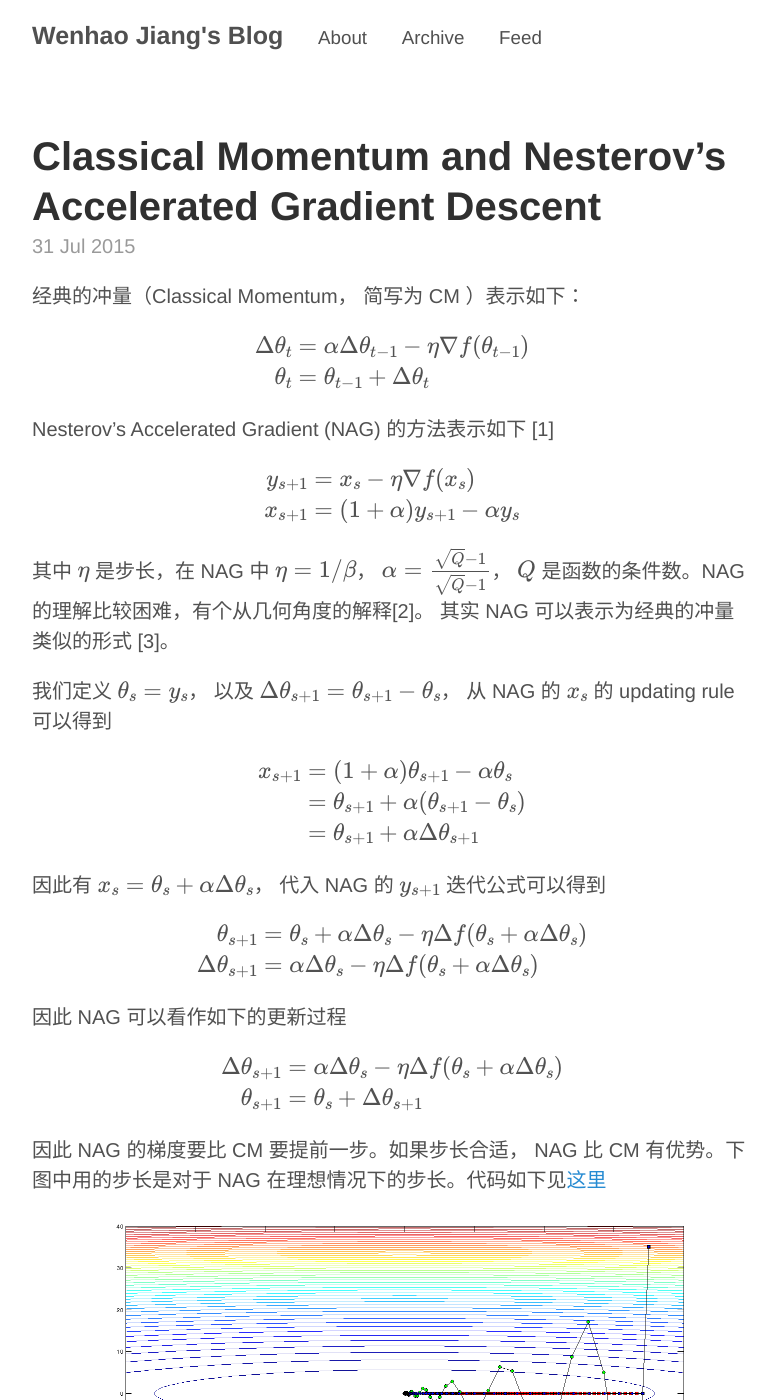
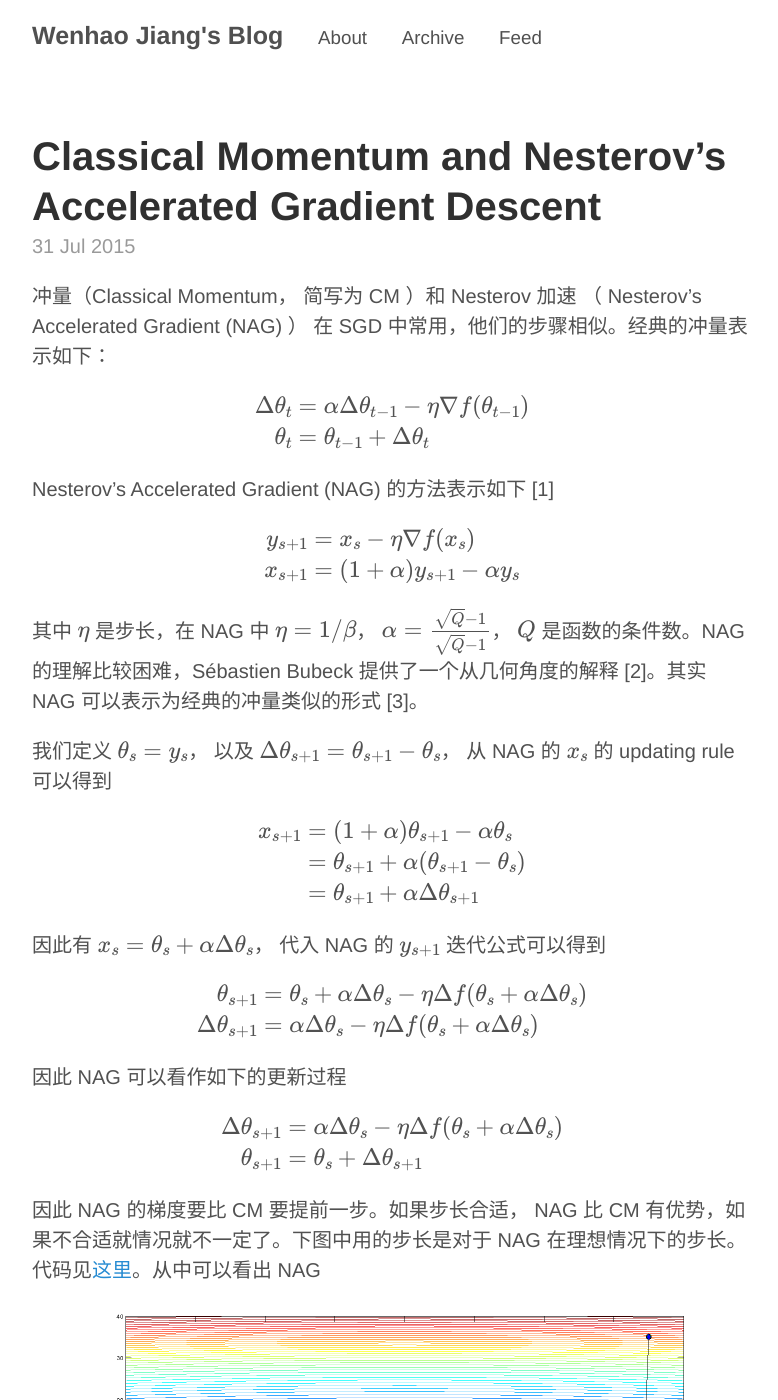
Before and after one commit to bjsc/cswhjiang.github.io, a Jekyll site: the page built from _posts/2015-07-31-nag-and-cm.md, in a window 1280 px wide and 1400 px high. Shown: the whole window, without its empty margins (248-1026 px from the left). Built offline with Jekyll 4.4.1, drawn with Linux system fonts in a browser that asks for light colours; formulas are drawn with MathJax 3; comment, search, counter and statistics services are not loaded.

Commit message:
fix figures

```diff
--- a/_posts/2015-07-31-nag-and-cm.md
+++ b/_posts/2015-07-31-nag-and-cm.md
@@ -4,8 +4,7 @@
 comments: True
 ---
 
-
-经典的冲量（Classical Momentum， 简写为 CM ）表示如下：
+冲量（Classical Momentum， 简写为 CM ）和 Nesterov 加速 （ Nesterov’s Accelerated Gradient (NAG) ） 在 SGD 中常用，他们的步骤相似。经典的冲量表示如下：
 
 $$
 \begin{align}
@@ -23,7 +22,7 @@
 \end{align}
 $$
 
-其中 $$ \eta $$ 是步长，在 NAG 中 $$ \eta = 1/\beta$$， $$\alpha = \frac{\sqrt{Q}-1}{\sqrt{Q}-1} $$， $$ Q$$ 是函数的条件数。NAG 的理解比较困难，有个从几何角度的解释[2]。 其实 NAG 可以表示为经典的冲量类似的形式 [3]。
+其中 $$ \eta $$ 是步长，在 NAG 中 $$ \eta = 1/\beta$$， $$\alpha = \frac{\sqrt{Q}-1}{\sqrt{Q}-1} $$， $$ Q$$ 是函数的条件数。NAG 的理解比较困难，Sébastien Bubeck 提供了一个从几何角度的解释 [2]。其实 NAG 可以表示为经典的冲量类似的形式 [3]。
 
 
 我们定义 $$ \theta_s = y_s$$， 以及 $$ \Delta \theta_{s+1} = \theta_{s+1} - \theta_s$$， 从 NAG 的 $$ x_s$$ 的 updating rule 可以得到
@@ -54,7 +53,7 @@
 \end{align}
 $$
 
-因此 NAG 的梯度要比 CM 要提前一步。如果步长合适， NAG 比 CM 有优势。下图中用的步长是对于 NAG 在理想情况下的步长。代码如下见[这里](https://gist.github.com/cswhjiang/676b410a975b65761e8d)
+因此 NAG 的梯度要比 CM 要提前一步。如果步长合适， NAG 比 CM 有优势，如果不合适就情况就不一定了。下图中用的步长是对于 NAG 在理想情况下的步长。代码见[这里](https://gist.github.com/cswhjiang/676b410a975b65761e8d)。从中可以看出 NAG
 ![nag和cm的比较](/figures/gd_cm_nag_my.png)
 
 
```
Also changed, not shown: figures/gd_cm_nag_my.png.
